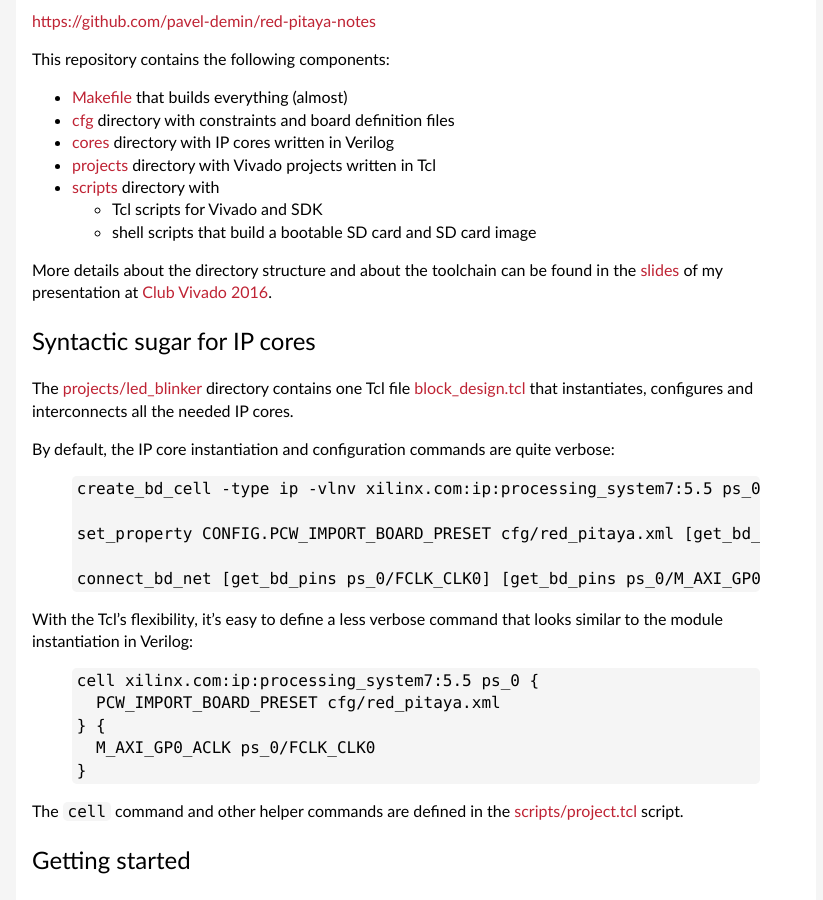
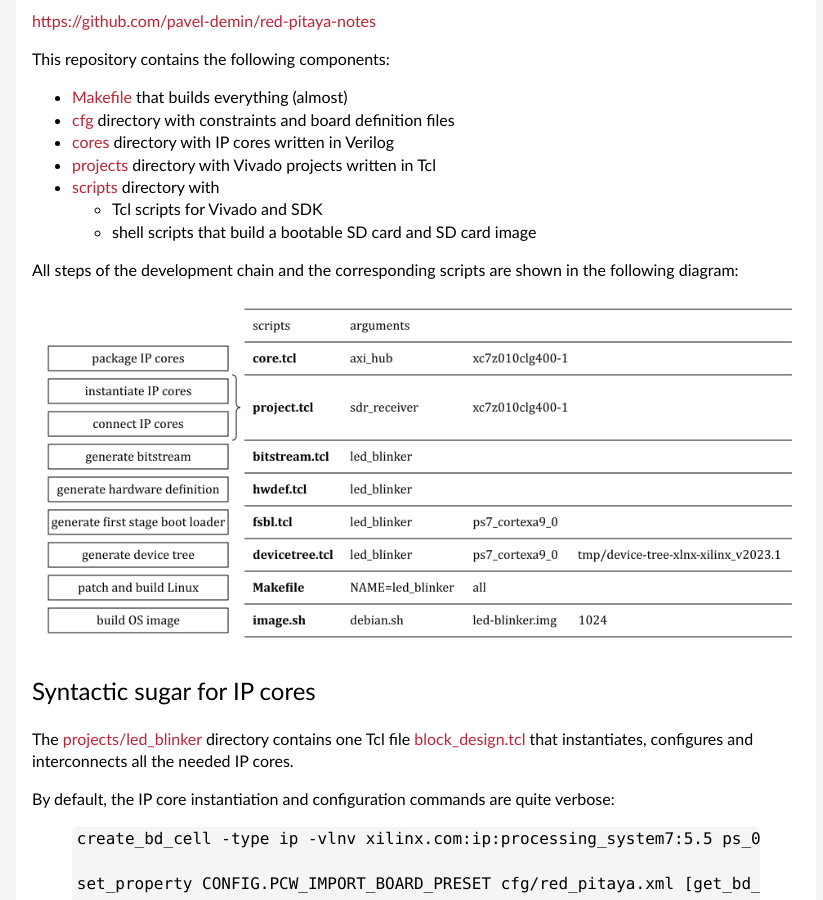
Before and after one commit to pavel-demin/red-pitaya-notes, a Jekyll site: the page built from led-blinker.md, in a window 1280 px wide and 900 px high, scrolled down 915 px. Shown: the whole window, without its empty margins (224-1047 px from the left). Built offline with Jekyll 4.4.1, drawn with Linux system fonts in a browser that asks for light colours.

Commit message:
add scripts diagram to led-blinker

```diff
--- a/led-blinker.md
+++ b/led-blinker.md
@@ -56,7 +56,9 @@ This repository contains the following components:
    - Tcl scripts for Vivado and SDK
    - shell scripts that build a bootable SD card and SD card image
 
-More details about the directory structure and about the toolchain can be found in the [slides](https://www.dropbox.com/sh/5fy49wae6xwxa8a/AACl--BhQvcNgjeQLRaiX9dha/ClubVivado2016_Pavel_Demin.pdf?dl=1) of my presentation at [Club Vivado 2016](https://www.xilinx.com/products/design-tools/vivado/club_vivado_2016_archives.html).
+All steps of the development chain and the corresponding scripts are shown in the following diagram:
+
+![Scripts]({{ "/img/scripts.png" | prepend: site.baseurl }})
 
 Syntactic sugar for IP cores
 -----
```
Also changed, not shown: img/scripts.png (added).
